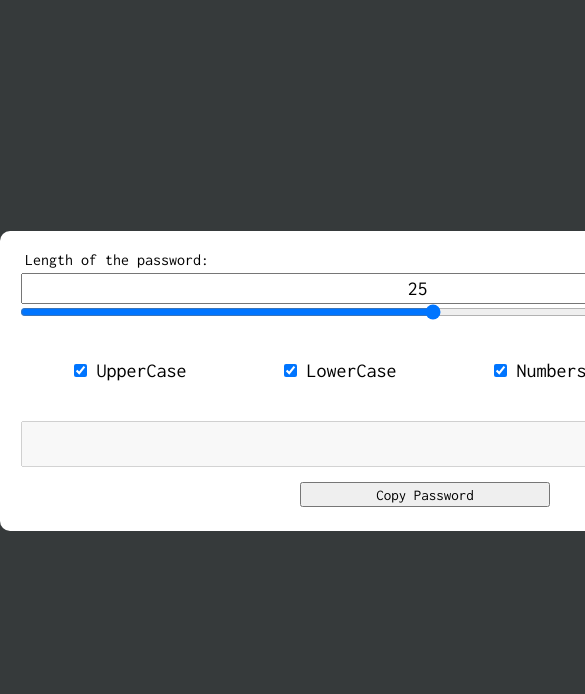
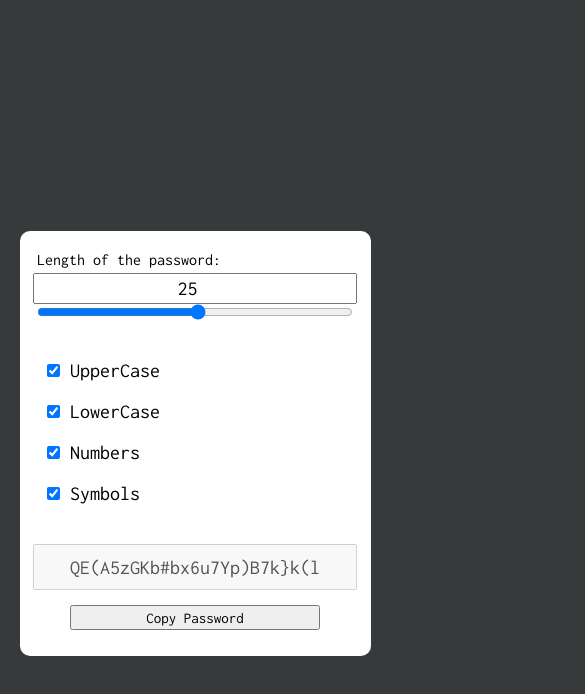
Before and after one commit to Dawwwei/password-generator, a plain HTML site: page index.html in a window 390 px wide. Shown: the part 66-760 px from the top of the page, 585 px wide, since content can reach past the window. Drawn offline with Linux system fonts and the light colour scheme.

Commit message:
Add responsiveness to the website and make the system

```diff
--- a/css/index.css
+++ b/css/index.css
@@ -79,6 +79,7 @@ body {
     width: 800px;
     font-size: 20px;
     height: 40px;
+    text-align: center;
 }
 
 #but {
@@ -97,3 +98,29 @@ header {
     text-align: center;
     font-size: 14px;
 }
+
+@media (max-width: 900px) {
+    .container {
+        width: 90%;
+        height: 325x;
+    }
+
+    .length label,
+    .length input[type="number"],
+    .length input[type="range"],
+    .requirements,
+    #resultinput {
+        width: 90%;
+    }
+}
+
+@media (max-width: 600px) {
+    .container {
+        width: 90%;
+        height: 425px;
+    }
+
+    .requirements {
+        flex-direction: column;
+    }
+}
--- a/index.html
+++ b/index.html
@@ -16,7 +16,6 @@
     </header>
     <div class="main">
         <div class="container">
-            <form id="form">
             <div class="length">
                 <label for="ninput">Length of the password:</label>
                 <input type="number" id="ninput" min="1" max="50" value="25">
@@ -38,9 +37,8 @@
             </div>
             <div class="result">
                 <input type="text" id="resultinput" disabled>
-                    <button id="but">Copy Password</button>
+                <button id="but" onclick="copy()">Copy Password</button>
             </div>
-            </form>
         </div>
     </div>
 </body>
--- a/js/index.js
+++ b/js/index.js
@@ -4,9 +4,64 @@ function load() {
 
     ninput.addEventListener('input', () => {
         range.value = ninput.value;
+        generate()
     });
 
     range.addEventListener('input', () => {
         ninput.value = range.value;
+        generate()
+    });
+
+    let checkboxes = document.querySelectorAll("input[type='checkbox']")
+    checkboxes.forEach((checkbox) => {
+        checkbox.addEventListener('change', () => {
+            let checked = document.querySelectorAll("input[type='checkbox']:checked").length;
+            if (checked == 0) {
+                alert('Please select at least one option')
+                checkbox.checked = true;
+            } else {
+                generate();
+            }
+        });
+    });
+    generate()
+}
+
+function generate() {
+    let password = '';
+    let passwordCharacters = '';
+    let resultInput = document.getElementById('resultinput');
+    let length = document.getElementById('ninput').value;
+    if (length > 50 || length < 1) return alert('Password length must be between 1 and 50 characters')
+    let upperCase = document.getElementById('upper').checked;
+    let lowerCase = document.getElementById('lower').checked;
+    let numbers = document.getElementById('numbers').checked;
+    let symbols = document.getElementById('symbols').checked;
+    const upperCaseCharacters = 'ABCDEFGHIJKLMNOPQRSTUVWXYZ';
+    const lowerCaseCharacters = 'abcdefghijklmnopqrstuvwxyz';
+    const numberCharacters = '0123456789';
+    const symbolCharacters = '!@#$%^&*()_+-=[]{}|;:\'",.<>/?';
+
+    if (upperCase) passwordCharacters += upperCaseCharacters;
+    if (lowerCase) passwordCharacters += lowerCaseCharacters;
+    if (numbers) passwordCharacters += numberCharacters;
+    if (symbols) passwordCharacters += symbolCharacters;
+
+    for (let i = 0; i < length; i++) {
+        let randomIndex = Math.floor(Math.random() * passwordCharacters.length);
+        password += passwordCharacters[randomIndex];
+    }
+
+    console.log(password)
+
+    resultInput.value = password;
+}
+
+function copy() {
+    let resultInputContent = document.getElementById('resultinput').value;
+    navigator.clipboard.writeText(resultInputContent).then(() => {
+        alert('Password copied to clipboard')
+    }, () => {
+        alert('Failed to copy password to clipboard. Try checking permissions or copy manually')
     });
 }
```
Lines whose indentation alone changed are shown as unchanged.
